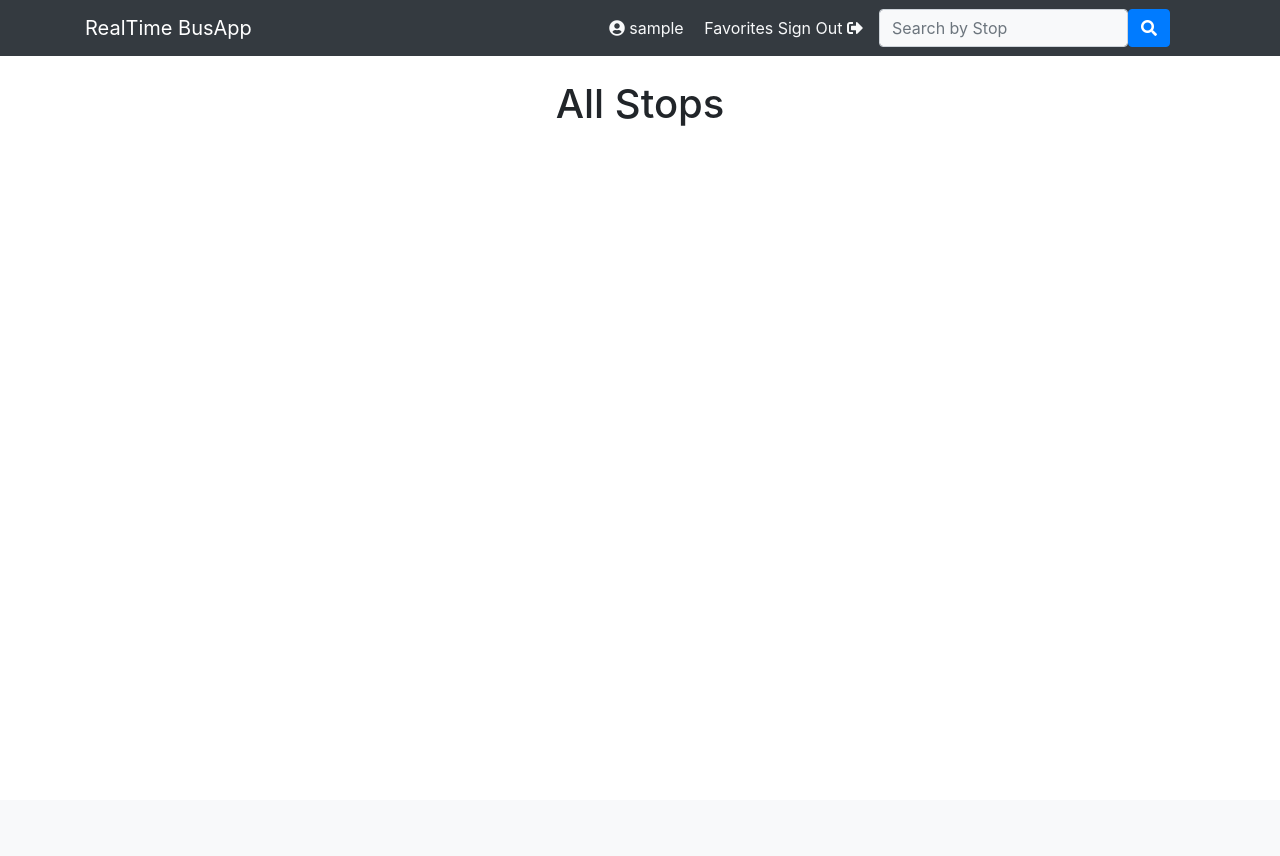
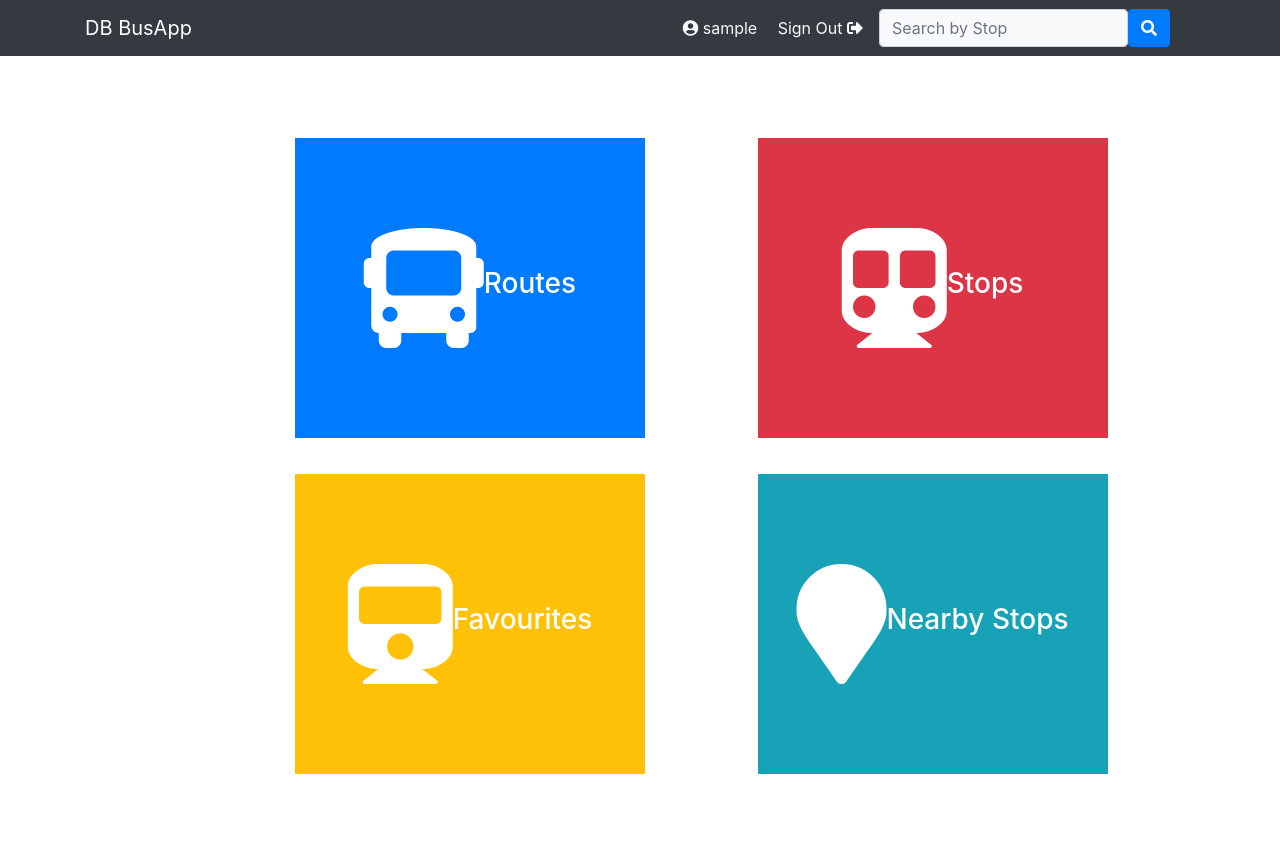
Before and after one commit to TUDublin/code-and-docs-Elijel, a Django app: page / in a window 1280 px wide. Before the commit the page ends 126 px from the top, so only its background shows below. Run offline with Django 4.2, Linux system fonts and the light colour scheme; the visitor is signed in with stand-in values (Sample User, id 1); data that the repository does not hold is empty; parts of the project's set-up code (start-up, migrations or seed data) failed here and were passed over; some libraries are stand-ins or nearby versions.

Commit message:
added homepage, fixed html

```diff
--- a/code/accounts/views.py
+++ b/code/accounts/views.py
@@ -41,4 +41,5 @@ def signoutView(request):
 
 def favoriteStops(request):
     favorite_stops = FavoriteStop.objects.filter(user=request.user)
-    return render(request,'favoriteStops.html', {'favorite_stops':favorite_stops})
+    stops = [fs.stop for fs in favorite_stops]
+    return render(request, 'favoriteStops.html', {'favorite_stops': favorite_stops, 'stops': stops})
--- a/code/main/templates/navbar.html
+++ b/code/main/templates/navbar.html
@@ -1,6 +1,6 @@
 <nav class="navbar navbar-expand-lg navbar-dark bg-dark" aria-label="Ninth navbar example">
     <div class="container-xl">
-      <a class="navbar-brand" href="{% url 'main:allStops' %}">RealTime BusApp</a>
+      <a class="navbar-brand" href="{% url 'main:home' %}">DB BusApp</a>
       <button class="navbar-toggler" type="button" data-toggle="collapse" data-target="#navbarSupportedContent" aria-controls="navbarSupportedContent" aria-expanded="false" aria-label="Toggle navigation">
         <span class="navbar-toggler-icon"></span>
       </button>
@@ -13,7 +13,6 @@
             <div class="text-light">
               <a class="fas fa-user-circle"></a>
               <a href="#" class="text-light mr-3">{{ user.username }}</a>
-              <a href="accounts/favorites" class="text-light">Favorites <i class="text-light"></i></a>
               <a href="{% url 'signout' %}" class="text-light">Sign Out <i class="fas fa-sign-out-alt text-light"></i></a>
             </div>
           {% else %}
--- /dev/null
+++ b/code/main/templates/realtime/home.html
@@ -0,0 +1,79 @@
+{% extends "base.html" %}
+{% load static %}
+{% block title %}
+	{% if continent %}
+		{{ continent.name }}
+	{% else %}
+		Global
+	{% endif %}
+{% endblock %}
+{% block content %}
+
+<style>
+    .container {
+        display: flex;
+        flex-direction: column;
+        justify-content: center;
+        align-items: center;
+        height: 100vh;
+    }
+    .row {
+        display: flex;
+        justify-content: center;
+        align-items: center;
+        width: 100%;
+    }
+    .box {
+        display: flex;
+        justify-content: center;
+        align-items: center;
+        width: 350px;
+        height: 300px;
+        background-color: gray;
+        margin: 10px;
+        font-size: 24px;
+        color: white;
+    }
+</style>
+
+<div class="container">
+  <div class="row">
+    <div class="col-md-5">
+      <a href="#">
+        <div class="box bg-primary">
+          <i class="fa fa-bus fa-5x"></i>
+          <h3>Routes</h3>
+        </div>
+      </a>
+    </div>
+    <div class="col-md-3">
+      <a href="{% url 'main:allStops' %}">
+        <div class="box bg-danger">
+          <i class="fa fa-subway fa-5x"></i>
+          <h3>Stops</h3>
+        </div>
+      </a>
+    </div>
+  </div>
+  <div class="row mt-3">
+    <div class="col-md-5">
+      <a href="accounts/favorites">
+        <div class="box bg-warning">
+          <i class="fa fa-train fa-5x"></i>
+          <h3>Favourites</h3>
+        </div>
+      </a>
+    </div>
+    <div class="col-md-3">
+      <a href="#">
+        <div class="box bg-info">
+          <i class="fa fa-map-marker fa-5x"></i>
+          <h3>Nearby Stops</h3>
+        </div>
+      </a>
+    </div>
+   </div>
+</div>
+
+{% endblock %}
+</html>
--- a/code/main/urls.py
+++ b/code/main/urls.py
@@ -5,7 +5,8 @@ from . import views
 app_name='main'
 
 urlpatterns = [
-    path('', views.allStops, name='allStops'),
-    path('test/', views.home, name='home'),
+    path('', views.home, name='home'),
+    path('allstops/', views.allStops, name='allStops'),
     path('<stop_id>/', views.allStopTimes, name='stops_by_stoptimes'),
+    path('test/', views.test, name='test'),
 ]
--- a/code/main/views.py
+++ b/code/main/views.py
@@ -77,8 +77,8 @@ def allStopTimes(request, stop_id=None):
     if request.method == 'POST':
         form = FavoriteStopForm(request.POST)
         if form.is_valid():
-            favorite_stop = form.cleaned_data['stop']
-            favorite, created = FavoriteStop.objects.get_or_create(user=request.user, stop=favorite_stop)
+            avorite_stop = form.cleaned_data['stop']
+            favorite, created = FavoriteStop.objects.get_or_create(user=request.user, stop=stop_id)
             if created:
                 messages.success(request, 'Stop added to favorites successfully.')
                 return redirect('favoriteStops')
@@ -112,6 +112,9 @@ def allStops(request, stop_id=None):
     except (EmptyPage, InvalidPage):
         stop_lists = paginator.page(paginator.num_pages)
     return render(request,'realtime/stop.html',{'stops':c_page,'stop_lists':stop_lists})
+
+def home(request):
+    return render(request, 'realtime/home.html')
 
 
 
@@ -151,13 +154,7 @@ def allStops(request, stop_id=None):
 
 
 
-
-
-
-
-
-
-def home(request):
+def test(request):
     url='https://api.nationaltransport.ie/gtfsr/v1?format=json'
 
     headers = {
```
Also changed, not shown: code/accounts/templates/favoriteStops.html (+9 -3 lines), code/main/templates/realtime/stoptimes.html (+6 -3 lines).
